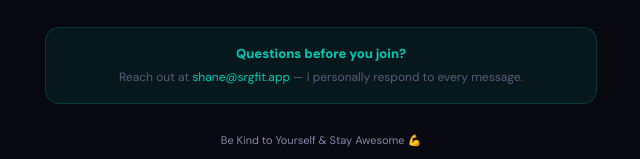
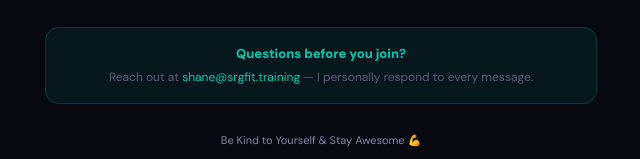
Before and after one commit to srgfitshane/srg-fit, a Next.js app: page /join in a window 1280 px wide. Shown: the part 1160-1319 px from the top of the page, without its empty margins (319-959 px from the left). Built offline with nearby package versions, Linux system fonts and the light colour scheme.

Commit message:
fix: update contact email to shane@srgfit.training on join and success pages

```diff
--- a/src/app/join/page.tsx
+++ b/src/app/join/page.tsx
@@ -156,7 +156,7 @@ export default function JoinPage() {
           <div style={{ marginTop:28, background:t.tealDim, border:`1px solid ${t.teal}30`, borderRadius:14, padding:'16px 18px', textAlign:'center' }}>
             <div style={{ fontSize:13, fontWeight:800, color:t.teal, marginBottom:5 }}>Questions before you join?</div>
             <div style={{ fontSize:12, color:t.textMuted, lineHeight:1.6 }}>
-              Reach out at <a href="mailto:shane@srgfit.app" style={{ color:t.teal, textDecoration:'none' }}>shane@srgfit.app</a> — I personally respond to every message.
+              Reach out at <a href="mailto:shane@srgfit.training" style={{ color:t.teal, textDecoration:'none' }}>shane@srgfit.training</a> — I personally respond to every message.
             </div>
           </div>
           <div style={{ textAlign:'center', marginTop:28, fontSize:11, color:t.textDim }}>Be Kind to Yourself & Stay Awesome 💪</div>
--- a/src/app/join/success/page.tsx
+++ b/src/app/join/success/page.tsx
@@ -58,7 +58,7 @@ function SuccessInner() {
           </div>
 
           <div style={{ fontSize:12, color:t.textDim }}>
-            Questions? Email <a href="mailto:shane@srgfit.app" style={{ color:t.teal, textDecoration:'none' }}>shane@srgfit.app</a>
+            Questions? Email <a href="mailto:shane@srgfit.training" style={{ color:t.teal, textDecoration:'none' }}>shane@srgfit.training</a>
           </div>
           <div style={{ marginTop:24, fontSize:11, color:t.textDim }}>Be Kind to Yourself & Stay Awesome 💪</div>
         </div>
```
